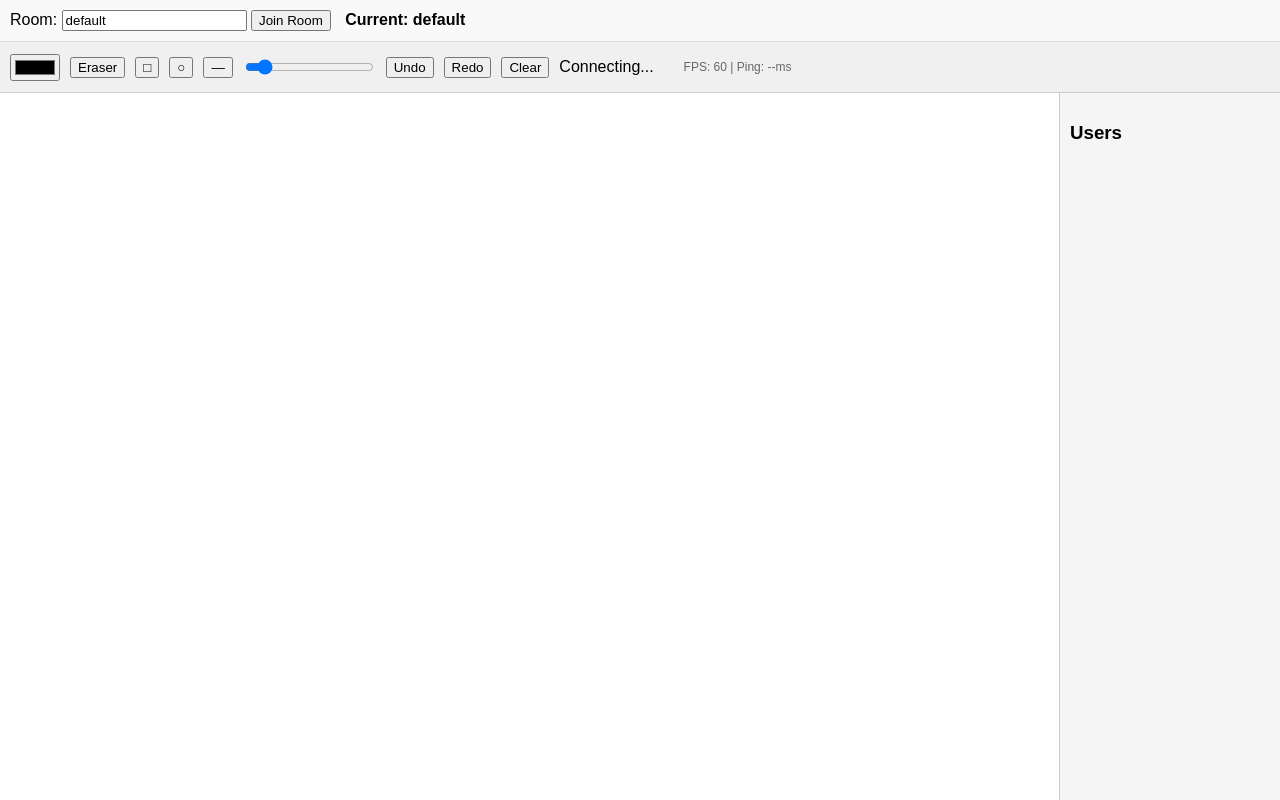
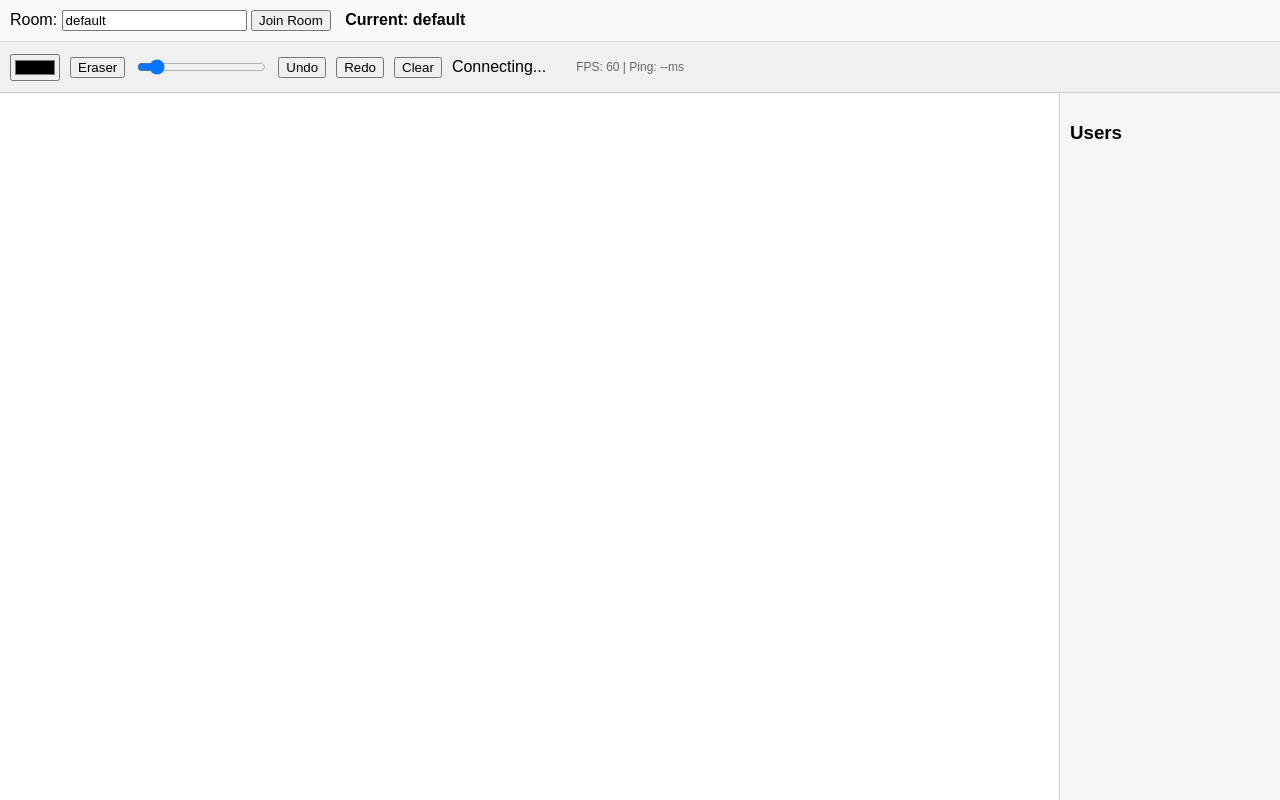
Before and after one commit to mayaank08/Collaborative-Canvas, a website built with Vite: page client/index.html in a window 1280 px wide. Built offline with nearby package versions, Linux system fonts and the light colour scheme; no server answers.

Commit message:
Remove shape tool buttons from UI

```diff
--- a/client/index.html
+++ b/client/index.html
@@ -18,9 +18,6 @@
     <div id="toolbar">
       <input type="color" id="colorPicker" value="#000000" />
       <button id="eraserBtn">Eraser</button>
-      <button id="rectBtn" title="Rectangle Tool">□</button>
-      <button id="circleBtn" title="Circle Tool">○</button>
-      <button id="lineBtn" title="Line Tool">―</button>
       <input type="range" id="lineWidth" min="1" max="20" value="3" />
       <button id="undoBtn">Undo</button>
       <button id="redoBtn">Redo</button>
```
